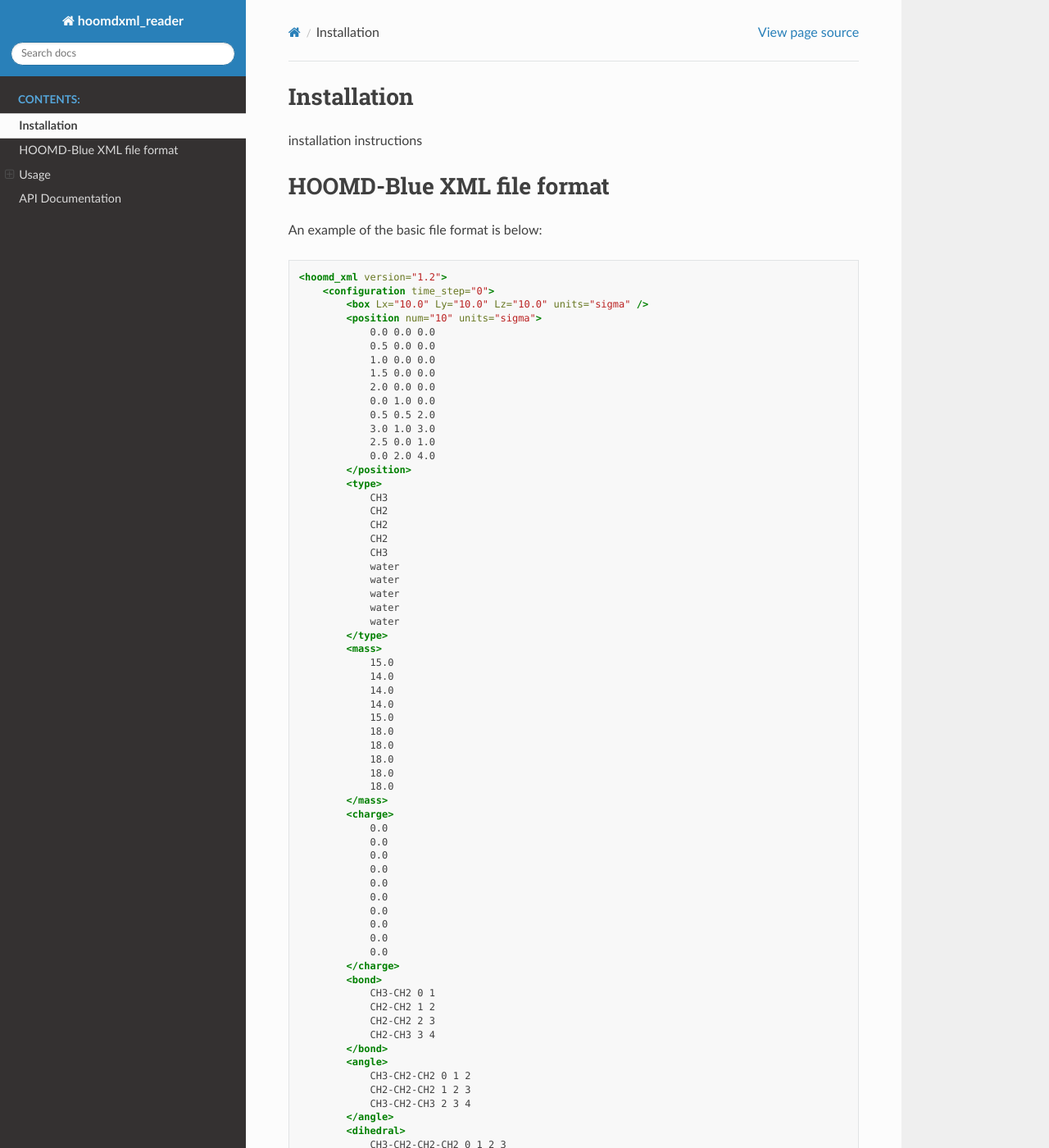
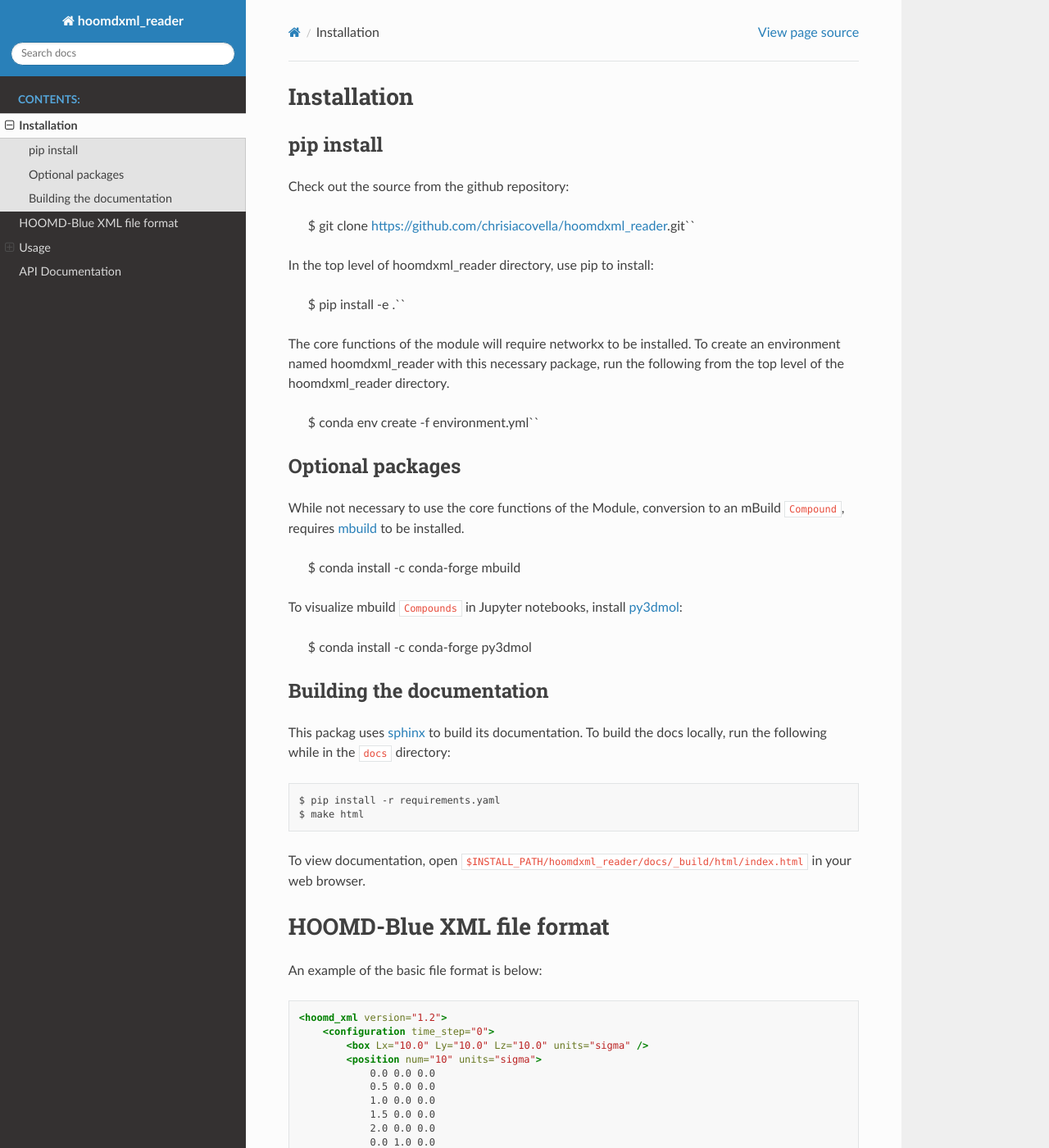
Before and after one commit to chrisiacovella/hoomdxml_reader, a Sphinx documentation site: the page built from docs/getting_started.rst, in a window 1280 px wide and 1400 px high. Shown: the whole window at 82% size. Built offline with Sphinx 7.4.7 and the Read the Docs theme 2.0.0, drawn with Linux system fonts in a browser that asks for light colours; the version number could not be read and is left out.

Commit message:
added installation instructions

```diff
--- a/docs/getting_started.rst
+++ b/docs/getting_started.rst
@@ -1,8 +1,42 @@
 Installation
 ===============
 
-installation instructions
+pip install
+-----------
+Check out the source from the github repository:
 
+    $ git clone https://github.com/chrisiacovella/hoomdxml_reader.git``
+
+In the top level of hoomdxml_reader directory, use pip to install:
+
+    $ pip install -e .``
+
+The core functions of the module will require networkx to be installed.
+To create an environment named hoomdxml_reader with this necessary package,
+run the following from the top level of the  hoomdxml_reader directory.
+
+
+    $ conda env create -f environment.yml``
+
+Optional packages
+----------------
+While not necessary to use the core functions of the Module, conversion to an mBuild ``Compound``, requires `mbuild <https://mbuild.mosdef.org/en/stable/getting_started/installation/installation.html>`_ to be installed.
+
+    $ conda install -c conda-forge mbuild
+
+To visualize mbuild ``Compounds`` in Jupyter notebooks, install `py3dmol <http://3dmol.csb.pitt.edu>`_:
+
+    $ conda install -c conda-forge py3dmol
+
+Building the documentation
+--------------------------
+
+This packag uses `sphinx <https://www.sphinx-doc.org/en/master/index.html>`_ to build its documentation. To build the docs locally, run the following while in the ``docs`` directory::
+
+    $ pip install -r requirements.yaml
+    $ make html
+
+To view documentation, open ``$INSTALL_PATH/hoomdxml_reader/docs/_build/html/index.html`` in your web browser.
 
 HOOMD-Blue XML file format
 ===========================
```
